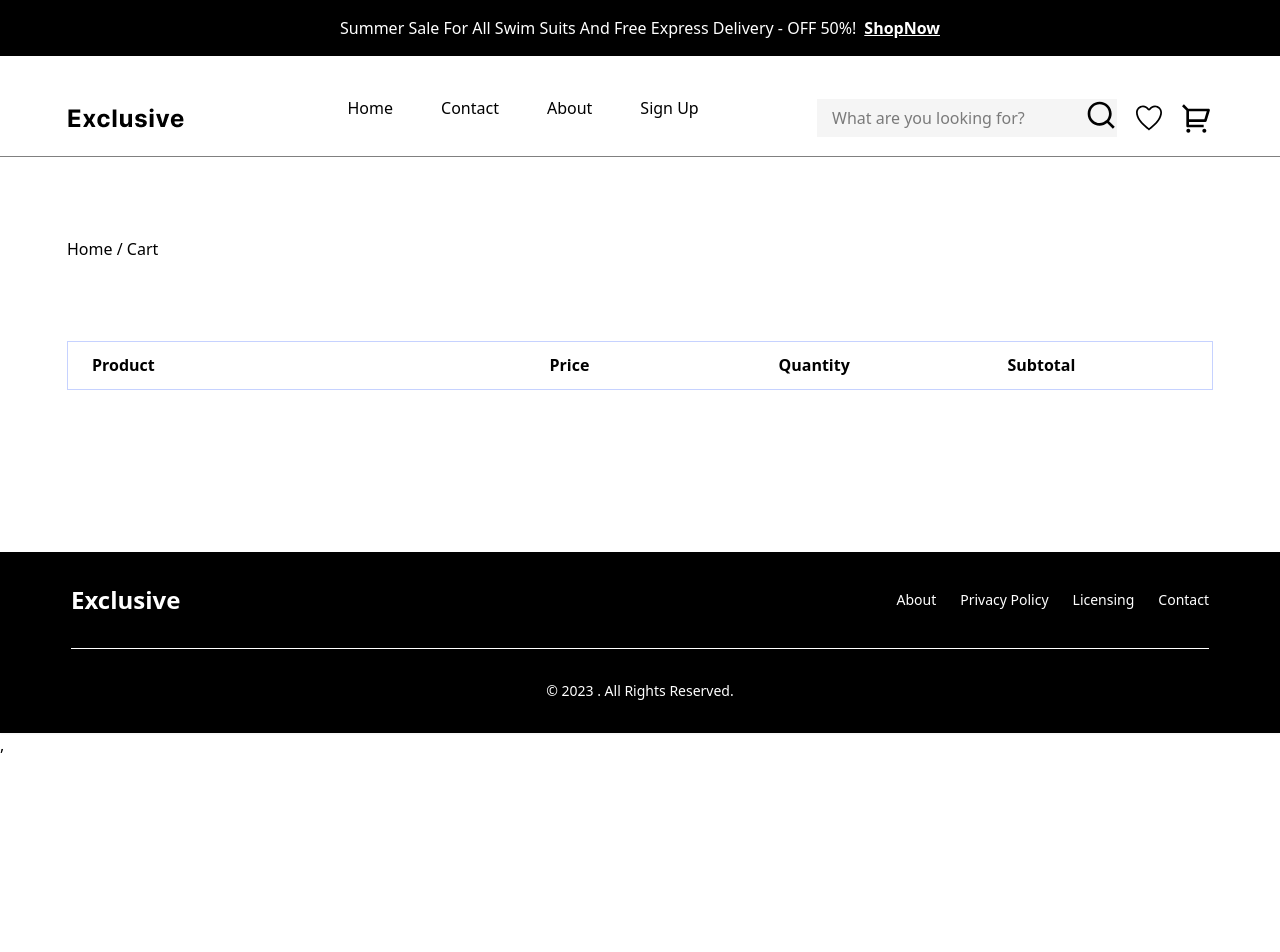
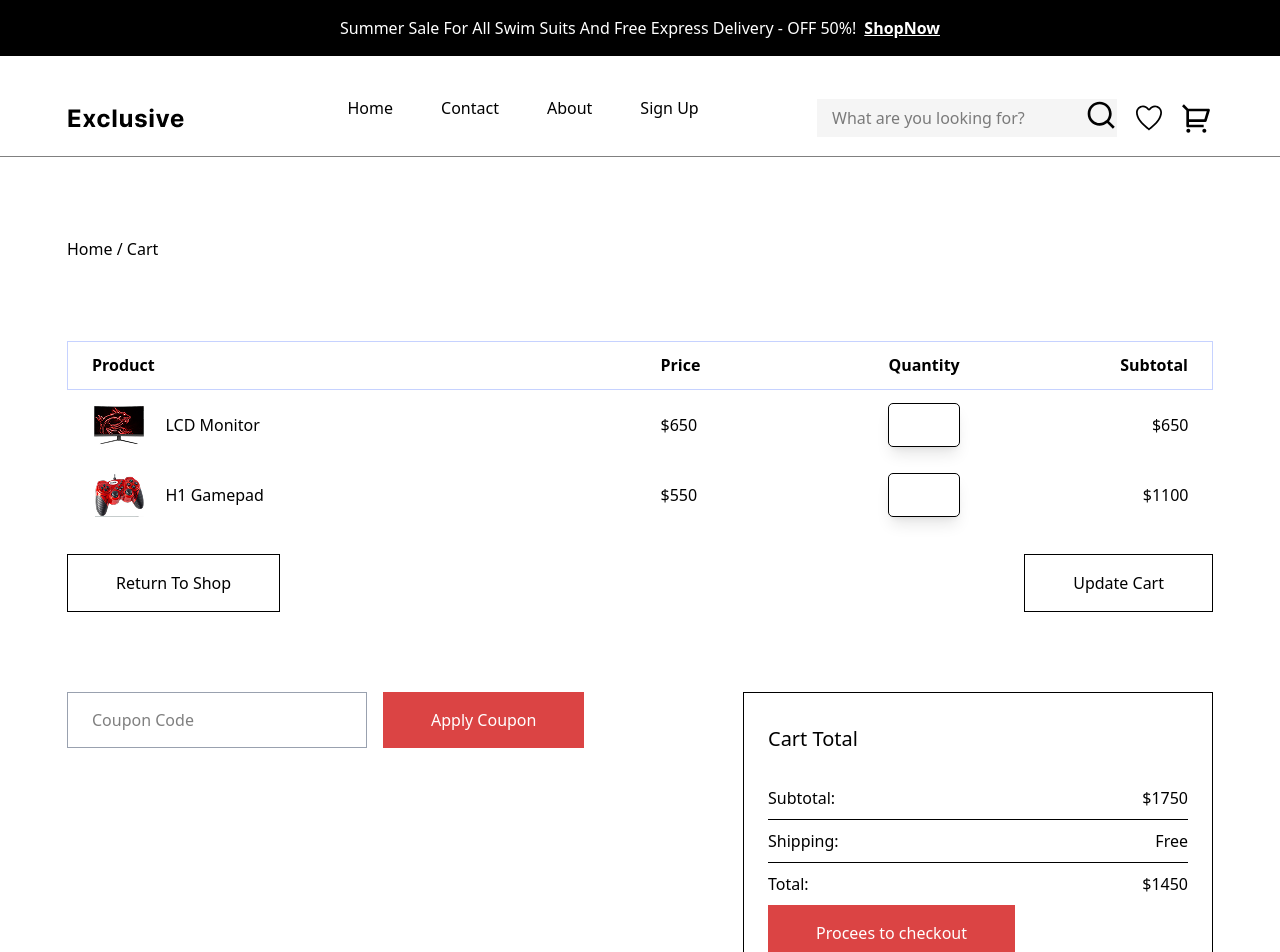
Before and after one commit to asaduzzaman-rahim/Ecommerce-Application-Development, a React (Vite) app: page /cart in a window 1280 px wide. Shown: the top 952 px of the page. Before the commit the page ends 800 px from the top, so only its background shows below. Built offline with nearby package versions, Linux system fonts and the light colour scheme.

Commit message:
Update to all Section and add cart, customize to signin & signup page

```diff
--- a/src/Component/Button.jsx
+++ b/src/Component/Button.jsx
@@ -2,7 +2,7 @@ import React from 'react'
 
 const Button = ({children, className}) => {
   return (
-    <div className={`${className} text-white bg-[#db4444] py-[16px] cursor-pointer text-[16px] font-medium text-center`}>
+    <div className={`${className} text-white bg-[#db4444] py-[16px] px-[48px] cursor-pointer text-[16px] font-medium text-center inline-block`}>
       {children}
     </div>
   )
--- a/src/Page/CartSection.jsx
+++ b/src/Page/CartSection.jsx
@@ -1,5 +1,12 @@
 import React from 'react'
 import Container from '../Component/Container'
+import Button from "../Component/Button"
+import Flex from "../Component/Flex"
+import { Link } from "react-router-dom";
+
+
+import Cart1 from "../assets/Monitor-Cart-Small.png"
+import Cart2 from "../assets/Gamepad-Cart-Small.png"
 
 const CartSection = () => {
   return (
@@ -10,24 +17,105 @@ const CartSection = () => {
                 <span>Home / Cart</span>
             </div>
             <div>
-                <table className="w-full text-sm text-left rtl:text-right text-body">
-                  <thead className="text-sm text-body bg-neutral-secondary-medium border-1 border-indigo-200 ">
+                <table className="w-full text-sm text-left rtl:text-right text-body ">
+                  <thead className="text-sm text-body bg-neutral-secondary-medium border-1 border-indigo-200 py-[20px] ">
                     <tr>
-                      <th scope="col" className="px-6 py-3 text-[16px] rounded-s-base font-bold w-[40%]">
+                      <th scope="col" className="px-6 py-3 text-[16px] rounded-s-base font-bold w-[50%]">
                         Product
                       </th>
                       <th scope="col" className="px-6 py-3 text-[16px] font-bold w-[20%]">
                         Price
                       </th>
-                      <th scope="col" className="px-6 py-3 text-[16px] rounded-e-base font-bold w-[20%]">
+                      <th scope="col" className="px-6 py-3 text-[16px] rounded-e-base font-bold w-[10%]">
                         Quantity
                       </th>
-                      <th scope="col" className="px-6 py-3 text-[16px] rounded-e-base font-bold w-[20%]">
+                      <th scope="col" className="px-6 py-3 text-[16px] rounded-e-base text-right font-bold w-[20%]">
                         Subtotal
                       </th>
                     </tr>
                   </thead>
+                  <tr className='py-[20px]'>
+                    <td className="px-6 py-2  text-[14px] font-medium w-[50%]">
+                      <div className='flex items-center gap-[20px]'>
+                        <img src={Cart1} alt="cart photo" /> <p>LCD Monitor</p>
+                      </div>
+                    </td>
+                    <td className='px-6 py-2 text-[14px] font-medium w-[20%]'>
+                      <p>$650</p>
+                    </td>
+                    <td className='px-6 py-2 text-[14px] font-medium w-[10%]'>
+                      <input type="number" className='h-[44px] w-[72px] border-1 rounded-[5px] text-center shadow-lg ' />
+                    </td>
+                    <td className='px-6 py-2 text-[14px] font-medium w-[20%] text-right'>
+                      <p>$650</p>
+                    </td>
+                  </tr>
+
+                  <tr className='py-[20px]'>
+                    <td className="px-6 py-2  text-[14px] font-medium w-[50%]">
+                      <div className='flex items-center gap-[20px]'>
+                        <img src={Cart2} alt="cart photo" /> <p>H1 Gamepad</p>
+                      </div>
+                    </td>
+                    <td className='px-6 py-2 text-[14px] font-medium w-[20%]'>
+                      <p>$550</p>
+                    </td>
+                    <td className='px-6 py-2 text-[14px] font-medium w-[10%]'>
+                      <input type="number" className='h-[44px] w-[72px] border-1 rounded-[5px] text-center shadow-lg ' />
+                    </td>
+                    <td className='px-6 py-2 text-[14px] font-medium w-[20%] text-right'>
+                      <p>$1100</p>
+                    </td>
+                  </tr>
                 </table>
+
+                {/* ---------------------------------- */}
+                <Flex className="justify-between pt-[24px] pb-[80px]">
+                  <Button className="!bg-white px-[48px] !text-black border-1 "> <Link to={"/shop"}>Return To Shop</Link></Button>
+                  <Button className="!bg-white px-[48px] !text-black border-1 ">Update Cart</Button>
+                </Flex>
+                <Flex className="flex-wrap justify-center lg:justify-between !items-start  gap-y-[50px]">
+                  <div className='flex gap-[16px]'>
+                    <input type="text" placeholder='Coupon Code' className='pl-[24px] w-[300px] h-[56px] border-1 border-gray-400' />
+                    <Button>Apply Coupon</Button>
+                  </div>
+
+                  {/* --------------------------------------- */}
+                  {/* *!  total section */}
+
+                  <div className='px-[24px] py-[32px] border-1 w-[470px] '>
+                    <h4 className='text-[20px] font-medium leading-[28px] pb-[24px]'>Cart Total</h4>
+                    <table className='w-full text-sm text-left rtl:text-right text-body'>
+                      <tr className='border-b-1'>
+                        <td className=' py-2 text-[14px] font-medium w-[50%] text-left'>
+                        <p>Subtotal:</p>
+                      </td>
+                      <td className=' py-2 text-[14px] font-medium w-[50%] text-right'>
+                        <p>$1750</p>
+                      </td>
+                      </tr>
+                      {/* ----------------- Shipping Section ----------------- */}
+                      <tr className='border-b-1 py-[16px]'>
+                        <td className=' py-2 text-[14px] font-medium w-[50%] text-left'>
+                        <p>Shipping:</p>
+                      </td>
+                      <td className=' py-2 text-[14px] font-medium w-[50%] text-right'>
+                        <p>Free</p>
+                      </td>
+                      </tr>
+                      {/* -----------Total Section -------------- */}
+                      <tr className=''>
+                        <td className=' py-2 text-[14px] font-medium w-[50%] text-left'>
+                        <p>Total:</p>
+                      </td>
+                      <td className=' py-2 text-[14px] font-medium w-[50%] text-right'>
+                        <p>$1450</p>
+                      </td>
+                      </tr>
+                    </table>
+                    <Button className="pt-[16px]">Procees to checkout</Button>
+                  </div>
+                </Flex>
             </div>
         </Container>
       </div>
@@ -35,4 +123,6 @@ const CartSection = () => {
   )
 }
 
+
+
 export default CartSection
--- a/src/Page/Home.jsx
+++ b/src/Page/Home.jsx
@@ -2,11 +2,13 @@ import React from 'react'
 import Navber from '../Component/Navber'
 import Benar from '../Component/Benar'
 import Header from '../Component/Header'
+import ServiceAria from '../Component/ServiceAria'
 
 const Home = () => {
   return (
     <>
       <Benar/>
+      <ServiceAria/>
     </>
   )
 }
--- a/src/Page/SignIn.jsx
+++ b/src/Page/SignIn.jsx
@@ -17,7 +17,7 @@ const SignUp = () => {
     <>
       <div className='mt-[60px] mb-[140px]  max-w-[1305px]'>
         <div>
-          <Flex className="gap-[129px] justify-center lg:justify-between relative">
+          <Flex className="gap-[129px] justify-center lg:!items-start lg:justify-between relative">
             <div className='hidden lg:block'>
                 <img src={SignUpIMG} alt="SignUp Img" />
             </div>
--- a/src/Page/SignUp.jsx
+++ b/src/Page/SignUp.jsx
@@ -21,8 +21,10 @@ const SignUp = () => {
                 <input type="text" placeholder='Name' className='w-[370px] h-[32px] border-b-1 mb-[40px]'/> <br />
                 <input type="text" placeholder='Email or Phone Number' className='w-[370px] h-[32px] border-b-1 mb-[40px]'/> <br />
                 <input type="password" placeholder='Password' className='w-[370px] h-[32px] border-b-1 mb-[40px]'/> <br />
-                <Button>Create Account</Button>
-                <Button className="!bg-white !text-black border-2 border-gray-500 mt-[16px] mb-[32px]">Sign up with Google</Button>
+                <div className='flex flex-col gap-[16px]  my-[32px]'>
+                  <Button className=" !inline">Create Account</Button>
+                  <Button className="!bg-white !inline !text-black border-2 border-gray-500">Sign up with Google</Button>
+                </div>
                 <p className='text-[16px] text-center'>Already have account? <Link to={"/SignIn"} className='!border-b-2  border-gray-500' >Log in</Link> </p>
               </form>
             </div>
```
Also changed, not shown: src/assets/Gamepad-Cart-Small.png (added), src/assets/Monitor-Cart-Small.png (added).
